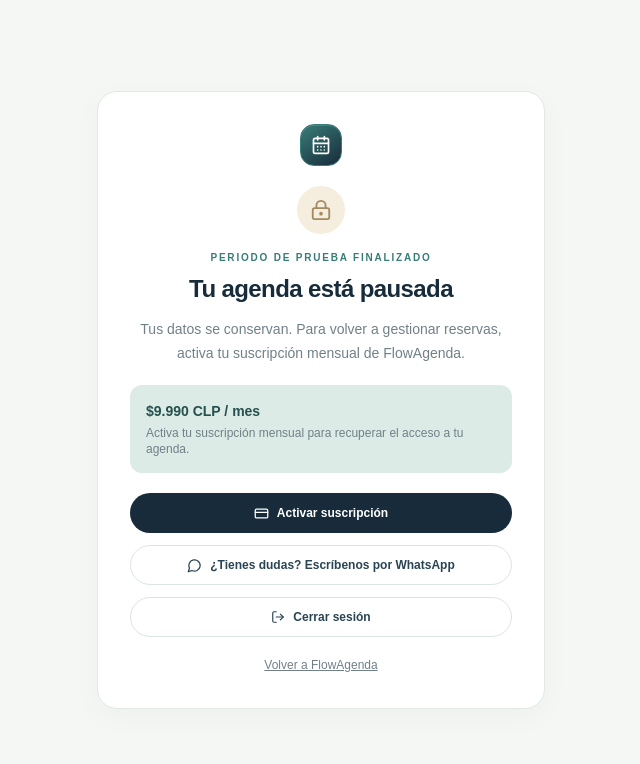
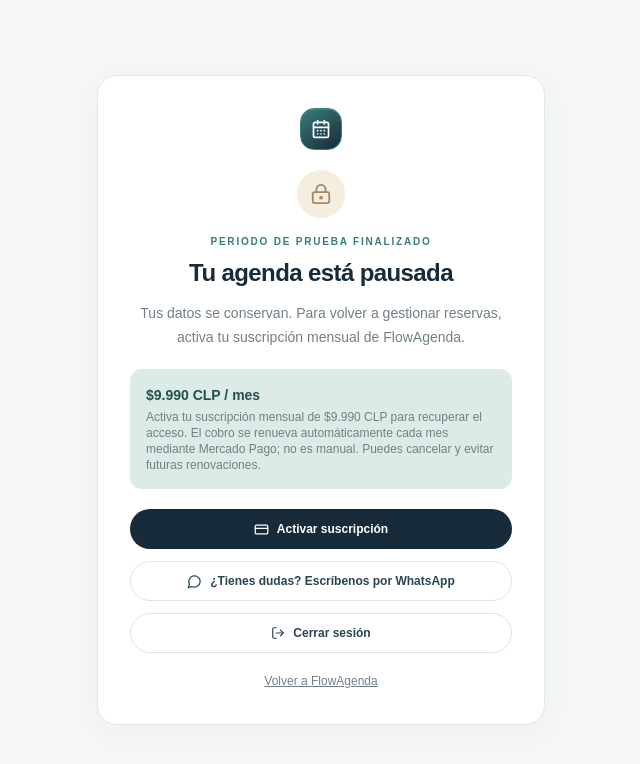
Before and after one commit to UpScaleIAlab/AgrendaFlow, a Next.js app: page /cuenta-expirada in a window 1280 px wide. Shown: the top 764 px of the page, without its empty margins (319-959 px from the left). Built offline with nearby package versions, Linux system fonts and the light colour scheme; no server answers.

Commit message:
Clarify automatic monthly subscription billing

```diff
--- a/app/cuenta-expirada/page.tsx
+++ b/app/cuenta-expirada/page.tsx
@@ -52,7 +52,7 @@ export default function ExpiredAccountPage() {
       <p className="mt-3 text-sm leading-6 text-[#718087]">Tus datos se conservan. Para volver a gestionar reservas, activa tu suscripción mensual de FlowAgenda.</p>
       <div className="mt-5 rounded-xl bg-[#DCEBE6] p-4 text-left">
         <p className="text-sm font-semibold text-[#24514E]">$9.990 CLP / mes</p>
-        <p className="mt-1 text-xs text-[#718087]">Activa tu suscripción mensual para recuperar el acceso a tu agenda.</p>
+        <p className="mt-1 text-xs text-[#718087]">Activa tu suscripción mensual de $9.990 CLP para recuperar el acceso. El cobro se renueva automáticamente cada mes mediante Mercado Pago; no es manual. Puedes cancelar y evitar futuras renovaciones.</p>
       </div>
       <button onClick={startPayment} disabled={paymentBusy} className="btn-primary mt-5 w-full"><CreditCard size={15}/> {paymentBusy ? 'Abriendo Mercado Pago...' : 'Activar suscripción'}</button>
       <a href={`https://wa.me/${whatsappNumber}?text=${whatsappMessage}`} target="_blank" rel="noopener noreferrer" className="btn-secondary mt-3 w-full"><MessageCircle size={15}/> ¿Tienes dudas? Escríbenos por WhatsApp</a>
```
